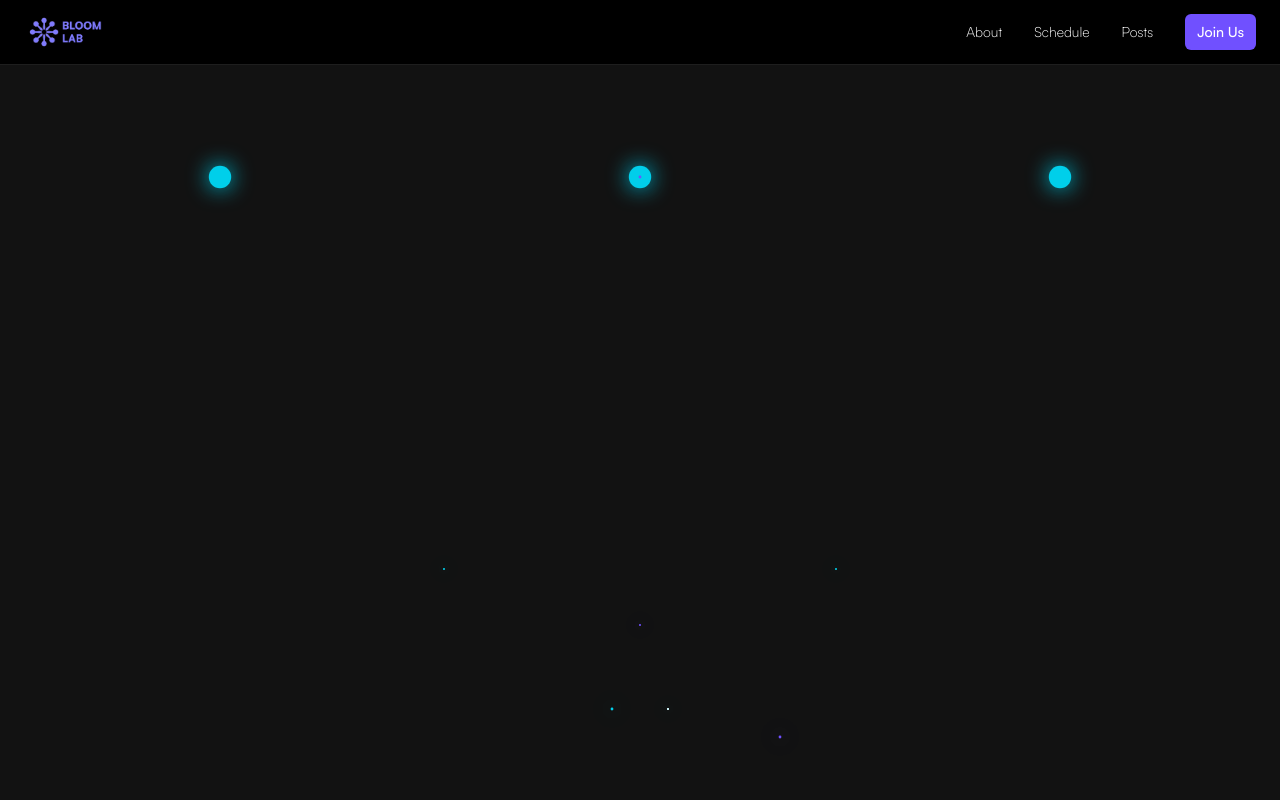
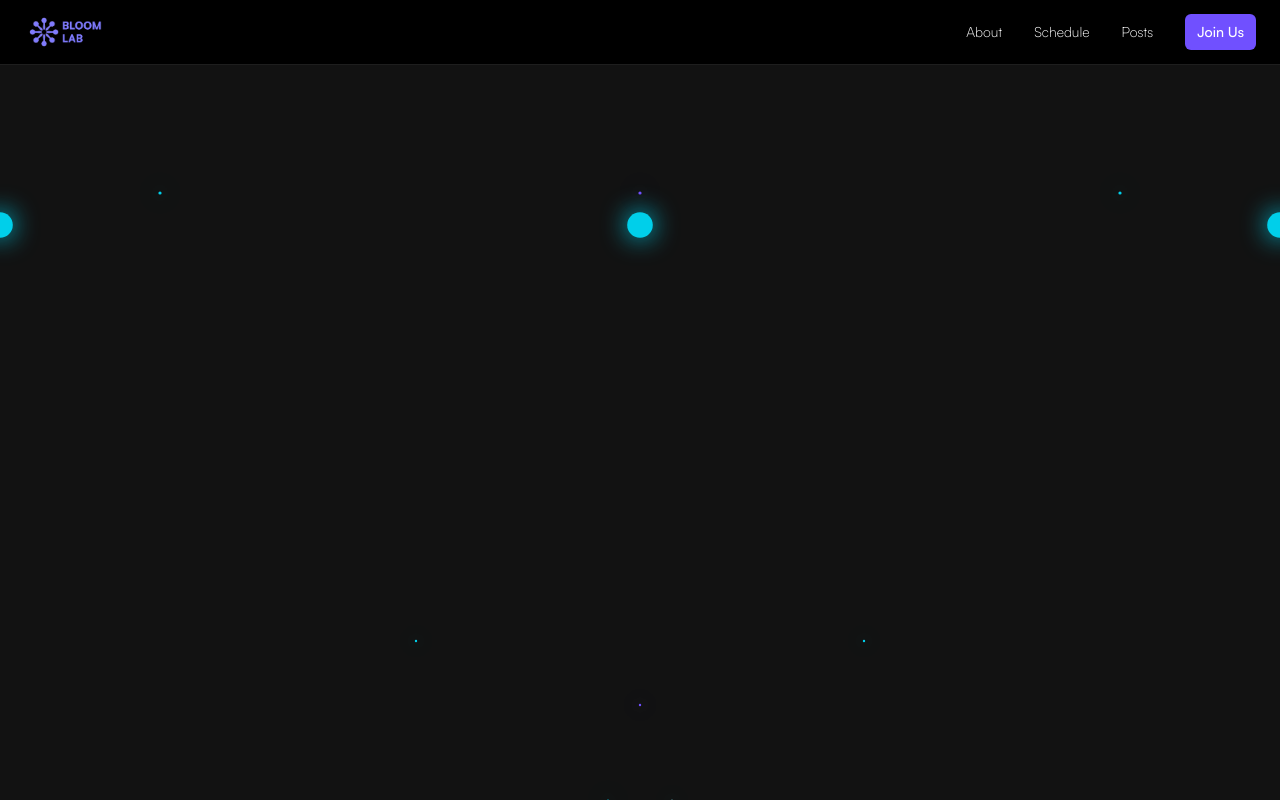
Before and after one commit to blanchemarion/bloom-lab, a React (Vite) app: page / in a window 1280 px wide. Both pictures are taken after typing "Sample" into the empty fields and a click on the button "Submit question". Shown: the top 800 px of the page. Built offline with nearby package versions, Linux system fonts and the light colour scheme; the HTML template or start-up script is replaced by a standard one.

Commit message:
refined animation

```diff
--- a/src/pages/NetworkScrollSection.tsx
+++ b/src/pages/NetworkScrollSection.tsx
@@ -21,7 +21,7 @@ const NetworkScrollSection = () => {
       ref={ref}
       className="relative w-full"
       style={{
-        height: "140vh", // more compact than 200vh
+        height: "160vh", // more compact than 200vh
         backgroundColor: "#121212",
         overflow: "hidden",
       }}
@@ -33,11 +33,11 @@ const NetworkScrollSection = () => {
         preserveAspectRatio="xMidYMid slice"
       >
         {/* 1. TOP NODES (moved up & spaced out horizontally) */}
-        {[200, 500, 800].map((x, i) => (
+        {[100, 500, 900].map((x, i) => (
           <circle
             key={i}
             cx={x}
-            cy={80}
+            cy={100}
             r={8}
             fill="#00CFEA"
             style={{ filter: "drop-shadow(0 0 8px #00CFEA)" }}
@@ -116,7 +116,7 @@ const NetworkScrollSection = () => {
 
         {/* 4. RECONVERGENCE (lines meet sooner, around y~550) */}
         <motion.path
-          d="M480 460 C490 500 500 530 500 560"
+          d="M480 460 C490 500 500 530 500 560 600 620"
           stroke="#00CFEA"
           strokeWidth={2}
           fill="none"
@@ -127,7 +127,7 @@ const NetworkScrollSection = () => {
           }}
         />
         <motion.path
-          d="M600 480 C560 520 530 540 500 560"
+          d="M600 480 C560 520 530 540 500 510 550 620"
           stroke="#7050FF"
           strokeWidth={2}
           fill="none"
@@ -138,7 +138,7 @@ const NetworkScrollSection = () => {
           }}
         />
         <motion.path
-          d="M520 460 C510 500 505 530 500 560"
+          d="M520 460 C510 500 505 530 500 560 610 620"
           stroke="#FFFFFF"
           strokeWidth={1.5}
           fill="none"
@@ -152,7 +152,7 @@ const NetworkScrollSection = () => {
         {/* 5. FINAL HUB (moved way up) */}
         <motion.circle
           cx={500}
-          cy={560}
+          cy={700}
           r={18}
           fill="#7050FF"
           style={{
```
